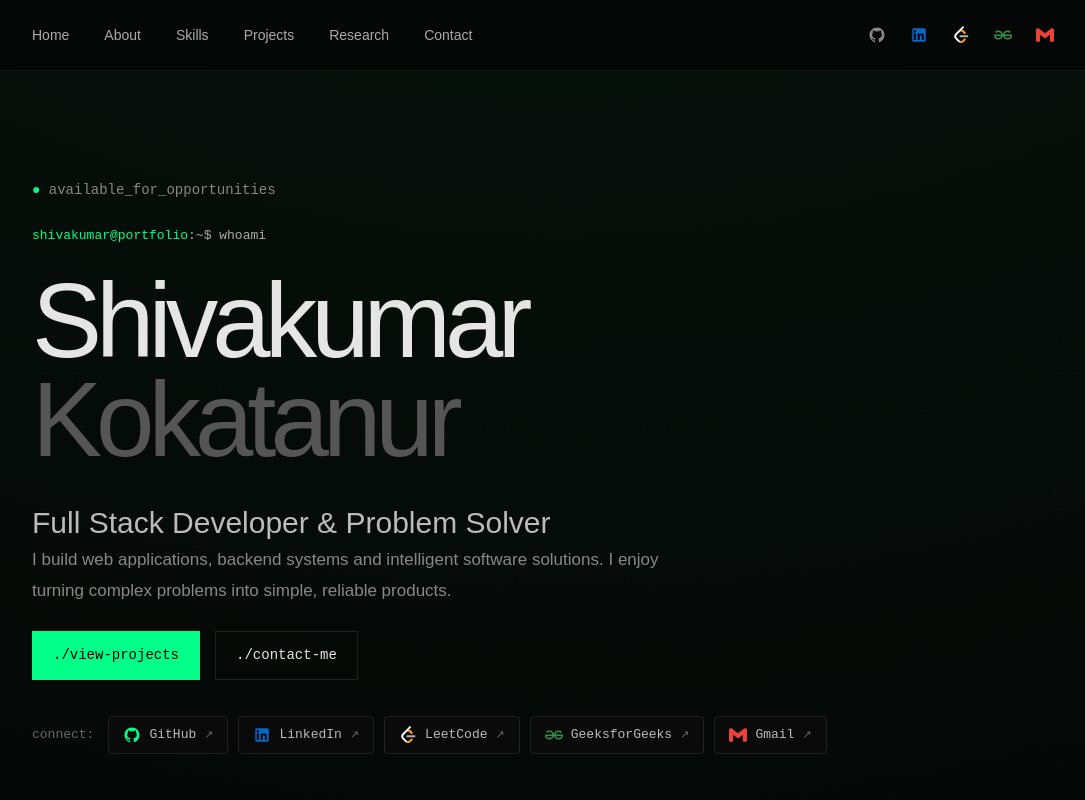
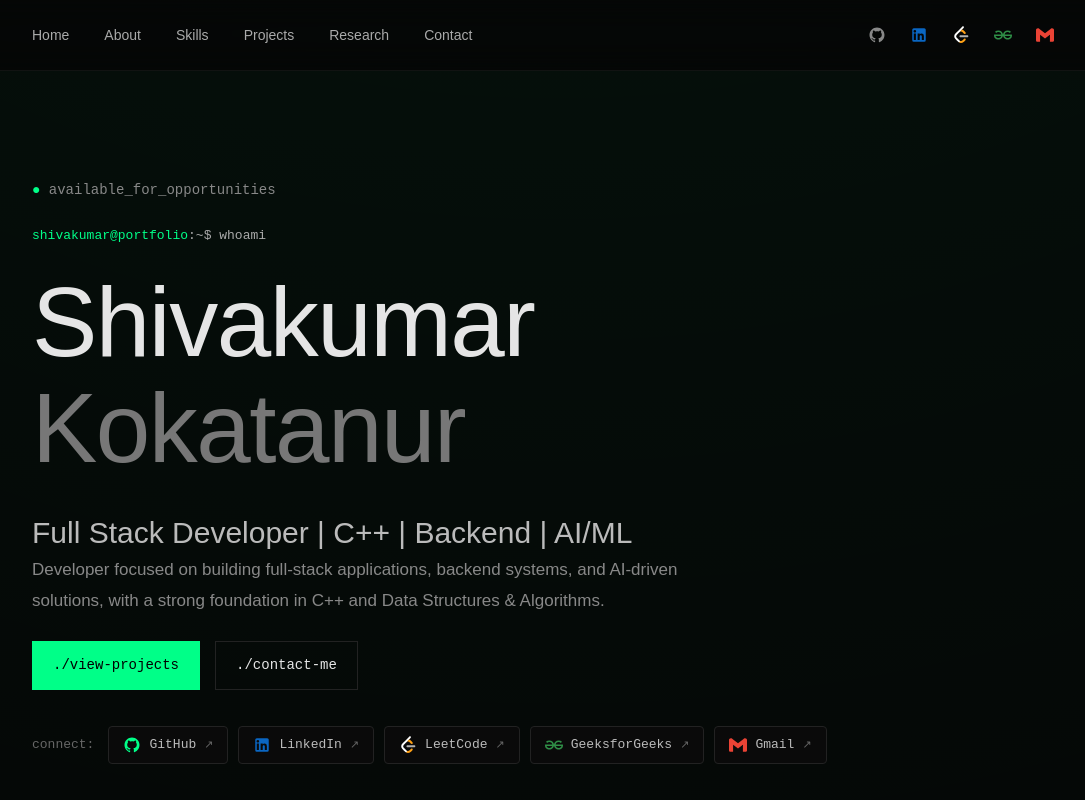
Before and after one commit to ShivakumarSK2005/Portpolio, a Next.js app: page / in a window 1280 px wide. Shown: the top 800 px of the page, without its empty margins (83-1168 px from the left). Built offline with nearby package versions, Linux system fonts and the light colour scheme.

Commit message:
feat: update hero tagline, description, and improve typography spacing

```diff
--- a/src/app/globals.css
+++ b/src/app/globals.css
@@ -156,13 +156,15 @@ a {
 
 .hero h1 {
   margin: 0;
-  font-size: clamp(55px, 10vw, 105px);
-  line-height: 0.95;
-  letter-spacing: -6px;
+  font-size: clamp(52px, 9vw, 98px);
+  line-height: 1.05;
+  letter-spacing: -1.5px;
 }
 
 .hero h1 span {
-  color: #555;
+  display: inline-block;
+  margin-top: 4px;
+  color: #777;
 }
 
 .hero h2 {
@@ -1012,7 +1014,8 @@ footer span {
   }
 
   .hero h1 {
-    letter-spacing: -3px;
+    letter-spacing: -1px;
+    line-height: 1.08;
   }
 
   .about-grid {
--- a/src/app/page.tsx
+++ b/src/app/page.tsx
@@ -396,12 +396,12 @@ export default function Home() {
           <span>Kokatanur</span>
         </h1>
 
-        <h2>Full Stack Developer & Problem Solver</h2>
+        <h2>Full Stack Developer | C++ | Backend | AI/ML</h2>
 
         <p className="hero-description">
-          I build web applications, backend systems and intelligent software
-          solutions. I enjoy turning complex problems into simple, reliable
-          products.
+          Developer focused on building full-stack applications, backend
+          systems, and AI-driven solutions, with a strong foundation in C++
+          and Data Structures & Algorithms.
         </p>
 
         <div className="hero-buttons">
```
